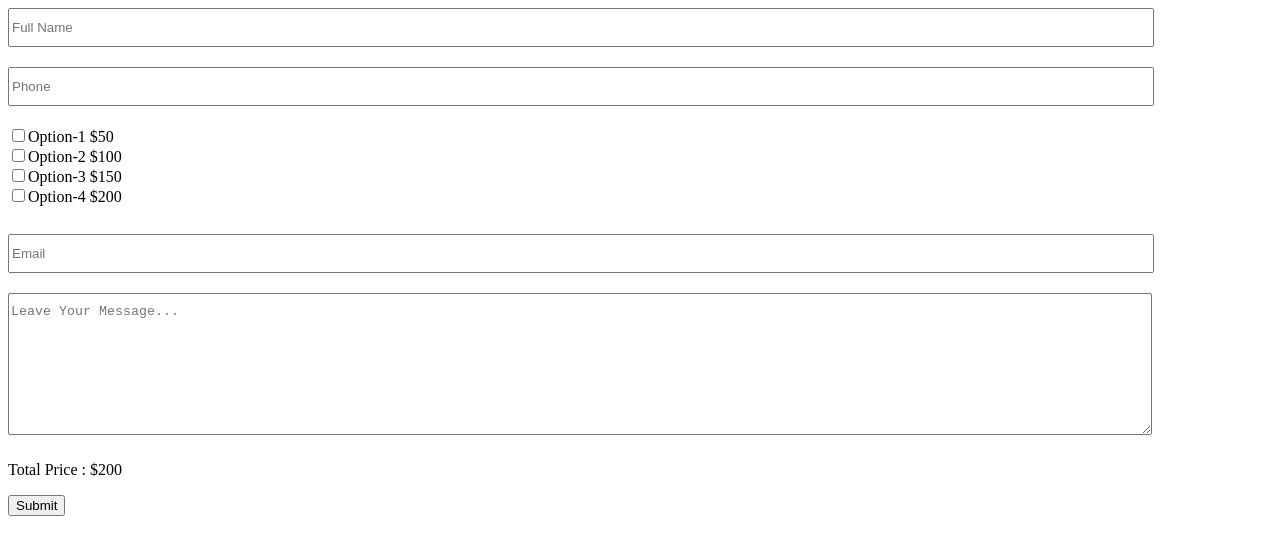
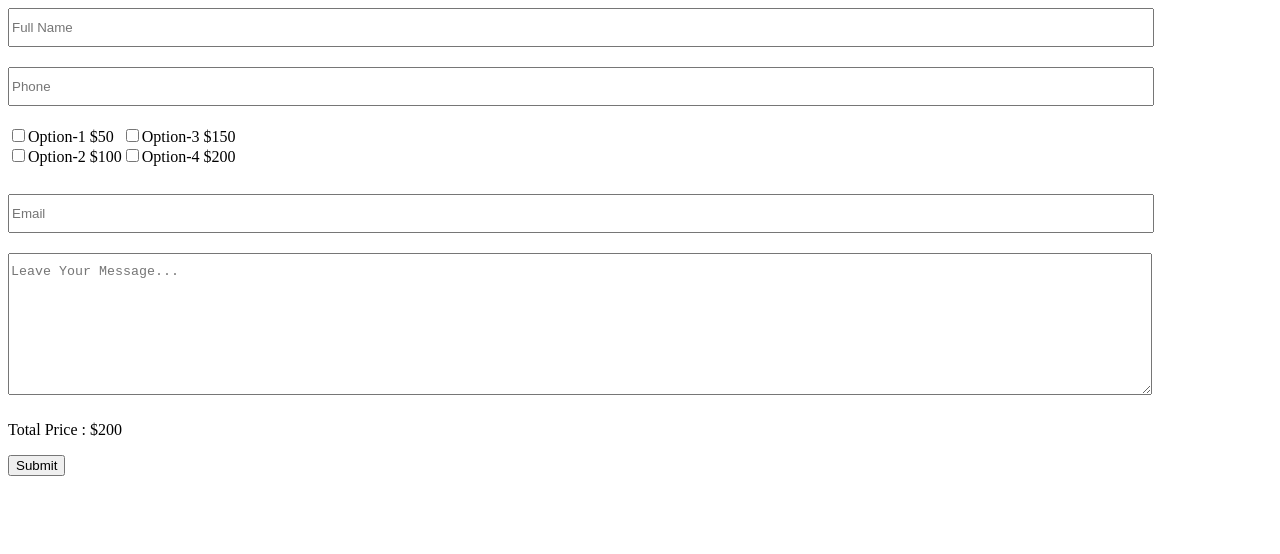
Before and after one commit to Annayeyo/Form-4, a plain HTML site: page index.html in a window 1280 px wide. Drawn offline with Linux system fonts and the light colour scheme.

Commit message:
2 files modified

```diff
--- a/index.html
+++ b/index.html
@@ -23,6 +23,7 @@
         <input type="checkbox">Option-2 $100
       </div>
     </div>
+    <div class="dflex1">
      <div class="div3">
       <input type="checkbox">Option-3 $150
      </div>
@@ -30,7 +31,7 @@
       <input type="checkbox">Option-4 $200
      </div>
     </div>
-      </div>
+    <div>
       <input type="email" placeholder="Email"  class="input">
     </div>
     <div>
--- a/styles.css
+++ b/styles.css
@@ -19,6 +19,6 @@
 .op4 {
   margin-bottom: 28px;
 }
-.div3 {
-  display: block;
+.dflex {
+  float: left;
 }
```
Lines whose indentation alone changed are shown as unchanged.
